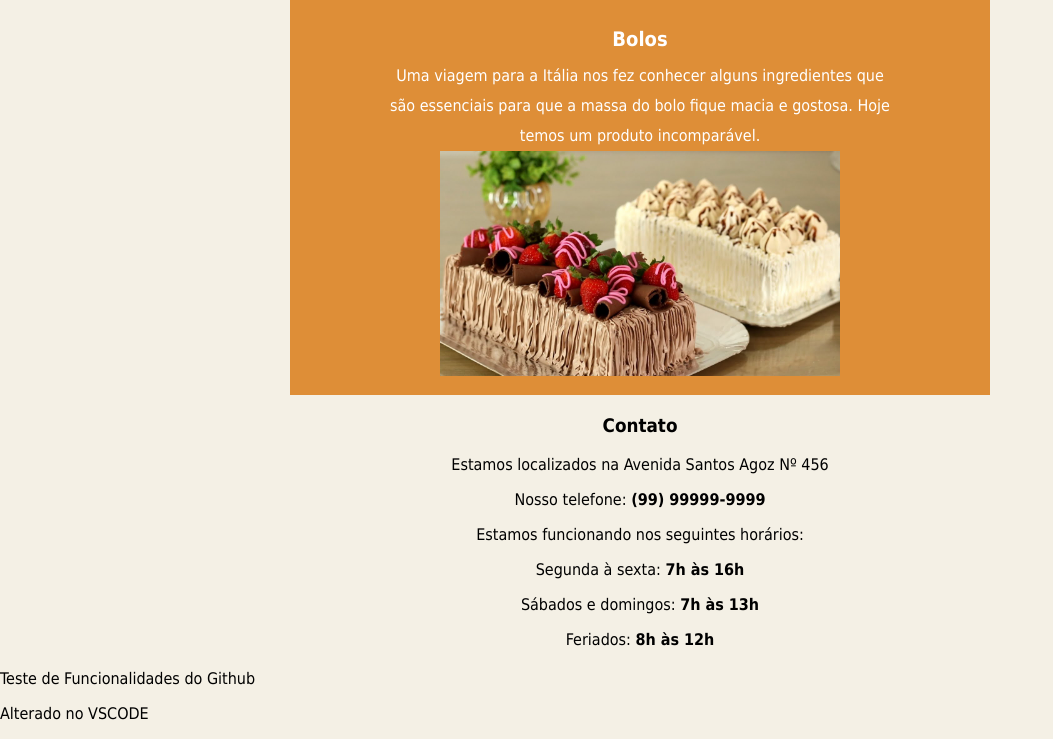
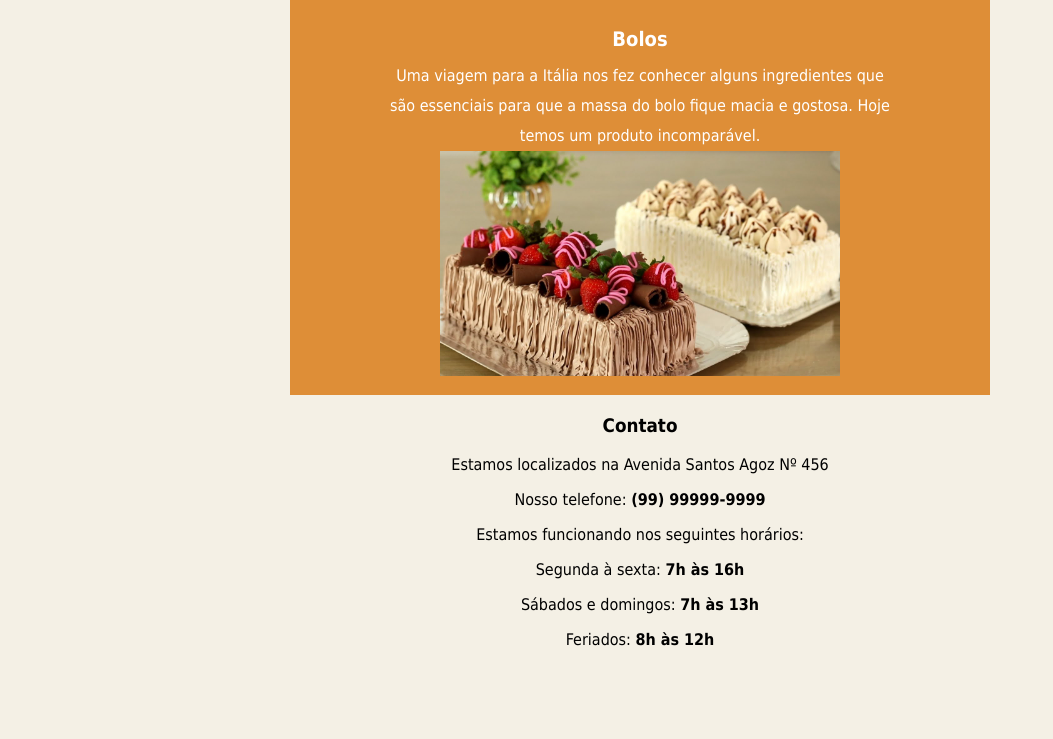
Before and after one commit to Loneking66/Projeto-DevMedia-Site-Padaria, a plain HTML site: page index.html in a window 1280 px wide. Shown: the part 1310-2049 px from the top of the page, without its empty margins (0-1053 px from the left). After the commit the page ends 1979 px from the top, so only its background shows below. Drawn offline with Linux system fonts and the light colour scheme.

Commit message:
refactor: final edit, git test finished

```diff
--- a/index.html
+++ b/index.html
@@ -37,7 +37,5 @@
         <p>Sábados e domingos: <span>7h às 13h</span></p>
         <p>Feriados: <span>8h às 12h</span></p>
     </div>
-    <p>Teste de Funcionalidades do Github</p>
-    <p>Alterado no VSCODE</p>
 </body>
 </html>
```
